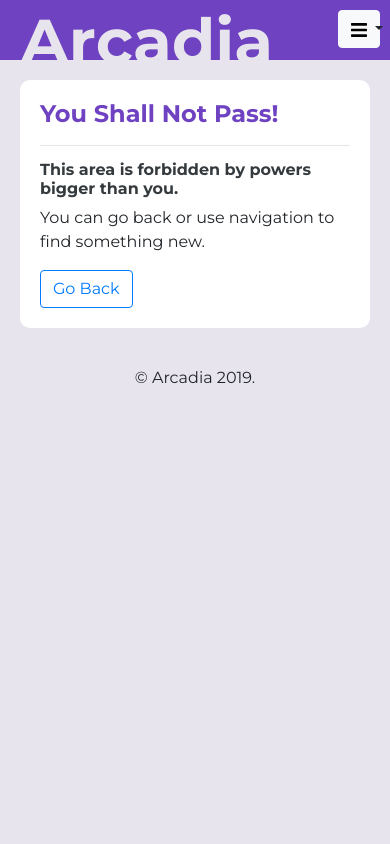
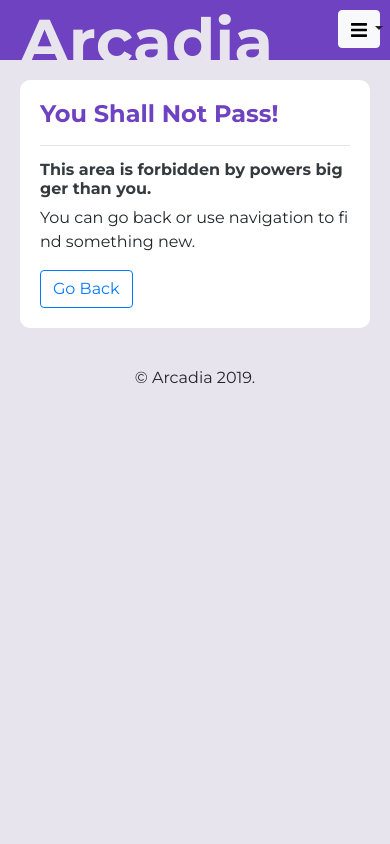
Before and after one commit to GuptaSiddhant/arcadia, a Django app: page /game/1/edit/ in a window 390 px wide. Run offline with Django 3.2, Linux system fonts and the light colour scheme; tables that the repository leaves empty hold one stand-in row (values such as "Sample post"); some libraries are stand-ins or nearby versions.

Commit message:
Mobile Opt- Word wrap

```diff
--- a/app/static/css/base.css
+++ b/app/static/css/base.css
@@ -3,6 +3,7 @@ body {
     font-family: 'Montserrat', sans-serif !important;
     margin: 0 !important;
     height: 100vh !important;
+    word-break: break-all;
 }
 
 #page > header {
@@ -384,6 +385,7 @@ input:focus {
 #back-button, #back-button:hover {
     text-decoration: none;
 }
+
 .back-icon {
     position: fixed;
     left: 10px;
@@ -402,7 +404,7 @@ input:focus {
 
 #dropdownMenuButton {
     position: fixed;
-    top:10px;
+    top: 10px;
     right: 10px;
     z-index: 50;
 }
```
